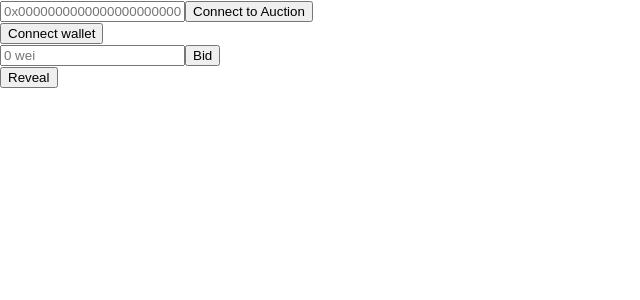
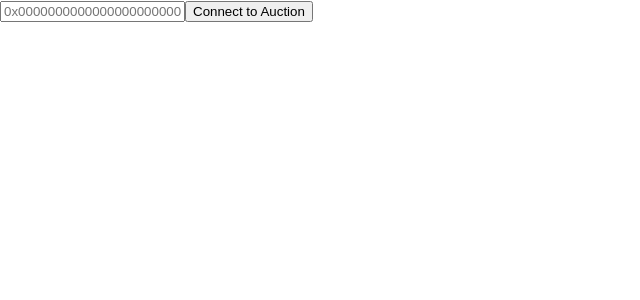
Before and after one commit to fern-software/SealedBidAuction, a React (Create React App) app in the folder frontend/: page / in a window 1280 px wide. Shown: the top 300 px of the page, without its empty margins (0-640 px from the left). Built offline with nearby package versions, Linux system fonts and the light colour scheme.

Commit message:
Components are now conditionally rendering.

```diff
--- a/frontend/src/App.js
+++ b/frontend/src/App.js
@@ -4,6 +4,8 @@
 import { useState } from "react";
 import { ethers } from "ethers";
 import { Buffer } from "buffer/";
+
+import Home from './components/Home.js';
 
 const createKeccakHash = require('keccak')
 const abi = require('./config/abi.json')
@@ -23,30 +25,30 @@ function App() {
 
   let { ethereum } = window;
 
-  return (
-    <div className="App">
-
-      <form onSubmit={(e) => {
+  const onHomeSubmit = (e) => {
     e.preventDefault();
     if (ethereum) {
       let provider = new ethers.providers.Web3Provider(ethereum);
       let signer = provider.getSigner();
       setContract(new ethers.Contract(address, abi, signer));
     }
-      }}>
-          <input type="text" placeholder="0x0000000000000000000000000000000000000000" onChange={e => setAddress(e.currentTarget.value)} value={address} />
-          <input type="submit" value="Connect to Auction" />
-      </form>
+  }
 
+  return (
+    <div className="App">
+
+      {!contract && <Home onSubmit={onHomeSubmit} onChange={e => setAddress(e.currentTarget.value)} value={address}/>}
+
+      {!connected && contract &&
         <button onClick={() => {
-          if (contract && !connected) {
           ethereum.request({ method: 'eth_requestAccounts'})
               .then(accounts => {
                   setConnected(true);
               })
+        }}>{'Connect wallet'}</button>
       }
-      }}>{!connected ? 'Connect wallet' : 'Connected' }</button>
 
+      {!hasBid && connected && contract &&
         <form onSubmit={(e) => {
           e.preventDefault();
           if (contract && connected && !hasBid) {
@@ -72,7 +74,9 @@ function App() {
             <input type="text" placeholder="0 wei" onChange={e => setFormBid(e.currentTarget.value)} value={formBid} />
             <input type="submit" value="Bid" />
         </form>
+      }
 
+      {!revealed && hasBid && connected && contract &&
         <button onClick={() => {
           if (contract && connected && hasBid && !revealed) {
             const bid_int = parseInt(bid, 16)
@@ -90,7 +94,8 @@ function App() {
                 setRevealed(true);
               });
           }
-      }}>{!revealed ? 'Reveal' : 'Revealed' }</button>
+        }}>{'Reveal'}</button>
+      }
 
     </div>
   );
--- /dev/null
+++ b/frontend/src/components/Home.js
@@ -0,0 +1,11 @@
+const Home = ({onSubmit, onChange}) => {
+
+	return (
+		<form onSubmit={onSubmit}>
+			<input type="text" placeholder="0x0000000000000000000000000000000000000000" onChange={onChange} />
+			<input type="submit" value="Connect to Auction" />
+		</form>
+	);
+}
+
+export default Home;
```
Lines whose indentation alone changed are shown as unchanged.
